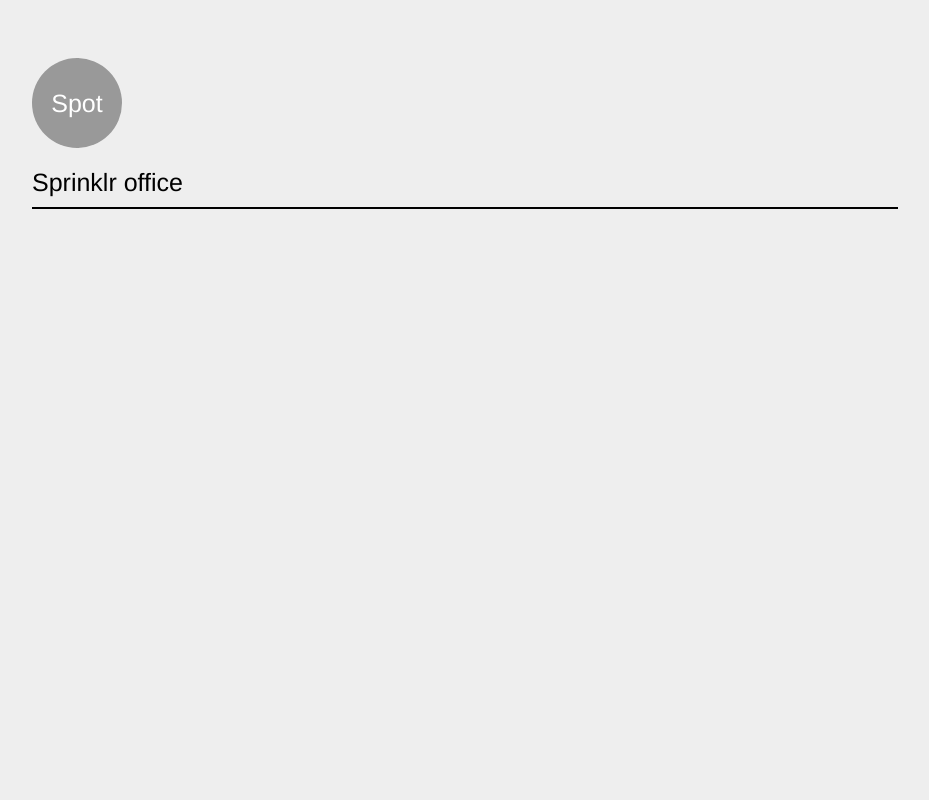
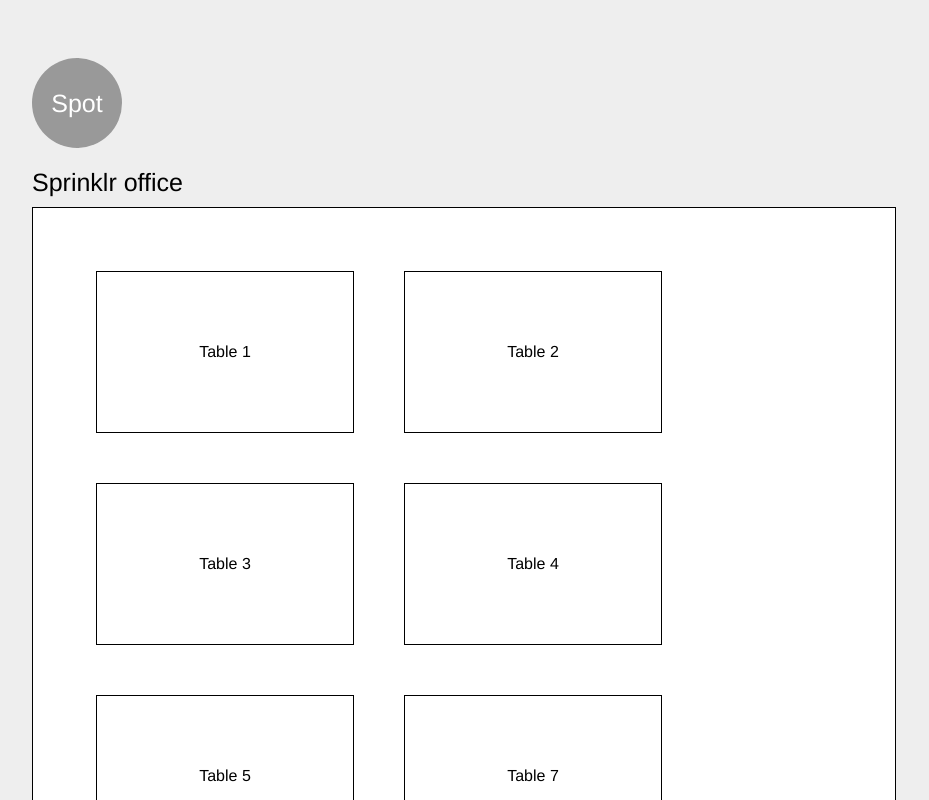
Before and after one commit to doubleslashmonk/Spot, a React app: page / in a window 1280 px wide. Shown: the top 800 px of the page, without its empty margins (176-1105 px from the left). Built offline with nearby package versions, Linux system fonts and the light colour scheme.

Commit message:
Added office and table components

```diff
--- a/App/components/Office.js
+++ b/App/components/Office.js
@@ -1,11 +1,15 @@
 import React from 'react';
+import TABLE_LIST from '../data/TABLE_LIST';
+import Table from './Table';
 
 const Office = () => {
-    return (
-        <div className = "office">
-
-        </div>
-    )
-}
+		return (
+			<div className = "office">
+				{
+					TABLE_LIST.map((table) => <Table {...table}/> )
+				}
+			</div>
+		)
+	}
 
 export default Office;
--- /dev/null
+++ b/App/components/Table.js
@@ -0,0 +1,11 @@
+import React from 'react';
+
+const Table = ({ name, members}) => {
+    return (
+		<div className = "table">
+			{name}
+		</div>
+    );
+}
+
+export default Table
--- a/App/styles/base.css
+++ b/App/styles/base.css
@@ -18,6 +18,8 @@
 
 .header {
 	margin-bottom: 20px;
+	/* Websafe Fonts */
+	font-family: Helvetica, Open Sans, sans-serif;
 }
 
 .header--logo {
@@ -31,6 +33,11 @@
 	width: 90px;
 }
 
+.toolbar {
+	font-family: Helvetica, Open Sans, sans-serif;
+	margin-bottom: 10px;
+}
+
 .toolbar--name {
 	float: left;
 	font-size: 25px;
@@ -39,9 +46,18 @@
 .office {
 	background-color: #fff;
 	border: 1px solid #000;
+	box-sizing: border-box;
+	padding: 38px;
 	width: 100%;
 }
 
-.toolbar {
-	margin-bottom: 10px;
+.table {
+	border: 1px solid #000;
+	display: inline-block;
+	height: 10rem;
+	line-height: 10rem;
+	margin: 25px;
+	text-align: center;
+	width: 16rem;
+
 }
```
